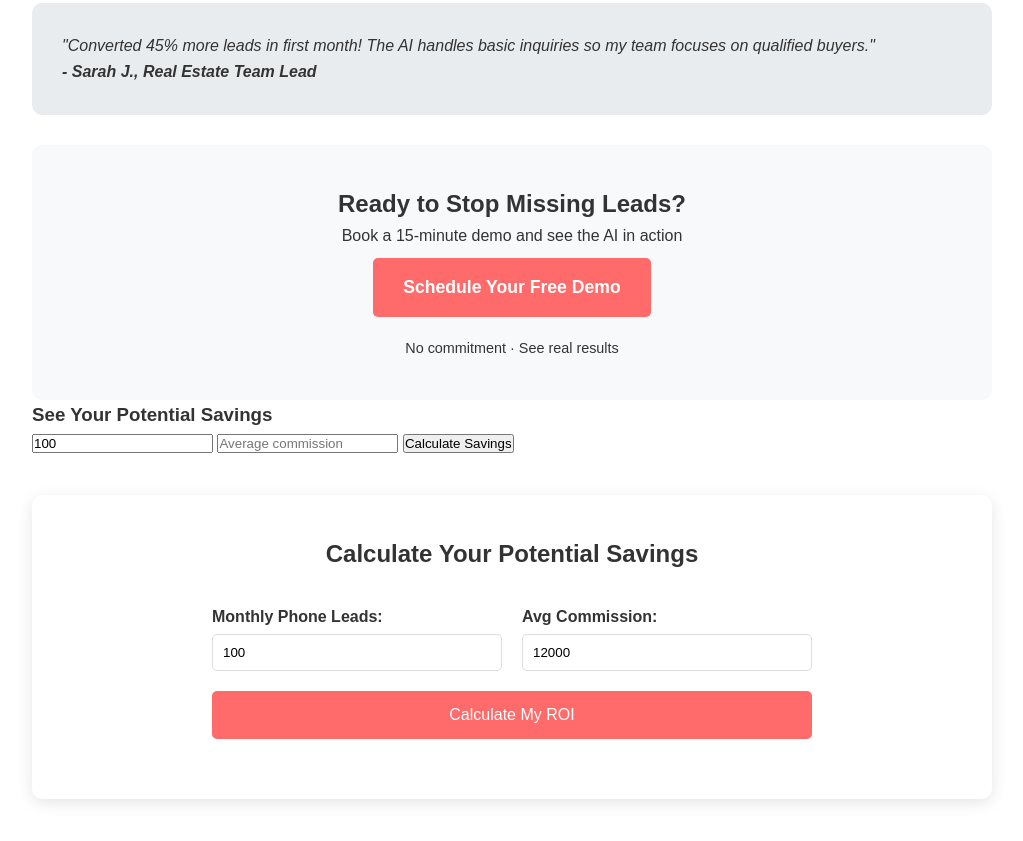
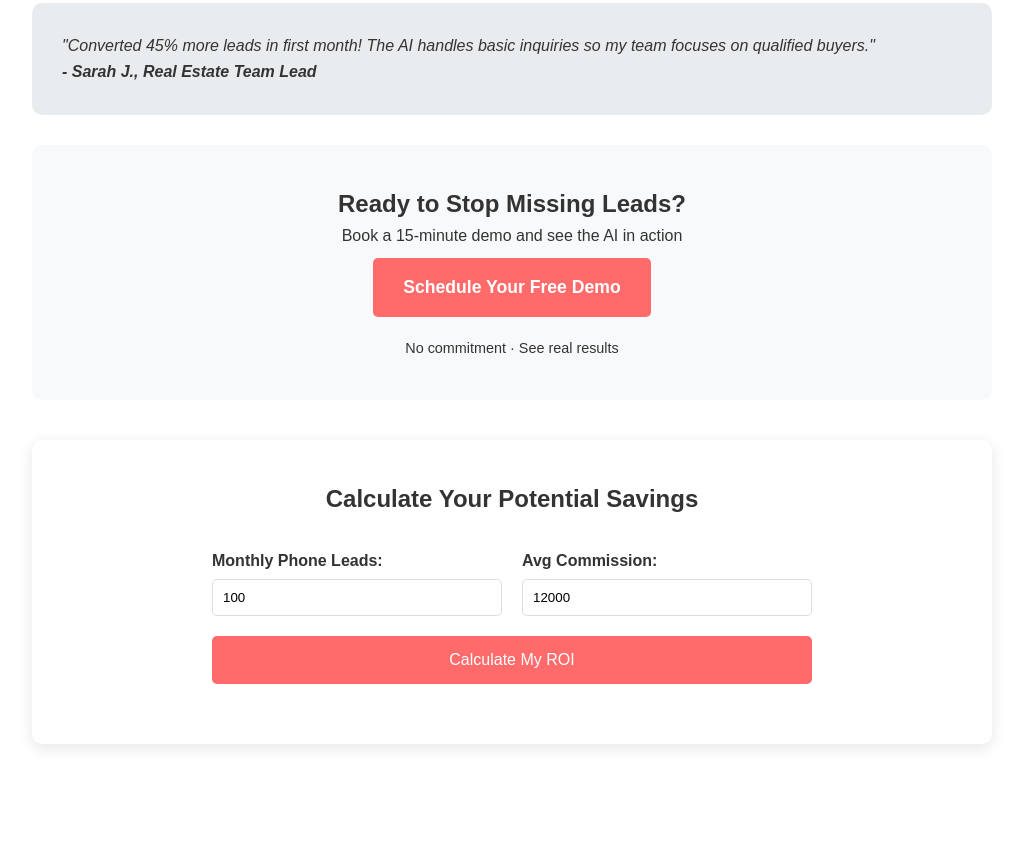
Before and after one commit to AI-Realty-Pro/AI-Realty-Pro.github.io, a plain HTML site: page index.html in a window 1280 px wide. Shown: the part 620-1461 px from the top of the page, without its empty margins (128-1151 px from the left). After the commit the page ends 1424 px from the top, so only its background shows below. Drawn offline with Linux system fonts and the light colour scheme.

Commit message:
Update index.html

```diff
--- a/index.html
+++ b/index.html
@@ -110,12 +110,6 @@
         <a href="https://calendly.com" class="button">Schedule Your Free Demo</a>
         <p style="margin-top: 10px; font-size: 0.9em;">No commitment · See real results</p>
     </div>
-    <div class="calculator">
-    <h3>See Your Potential Savings</h3>
-    <input type="number" id="monthlyLeads" placeholder="Monthly phone leads">
-    <input type="number" id="dealValue" placeholder="Average commission">
-    <button onclick="calculateROI()">Calculate Savings</button>
-    <div id="result"></div>
 </div>
 
 <!-- ROI Calculator Section -->
```
